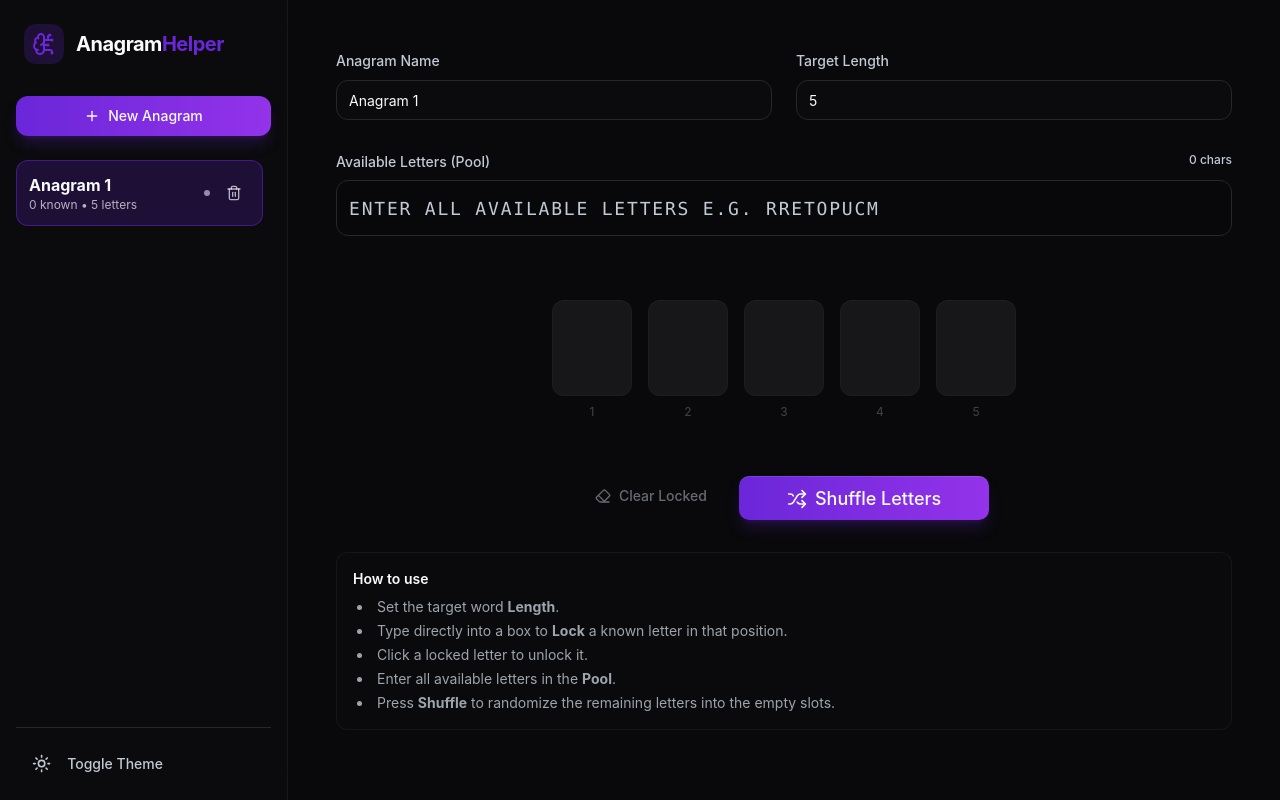
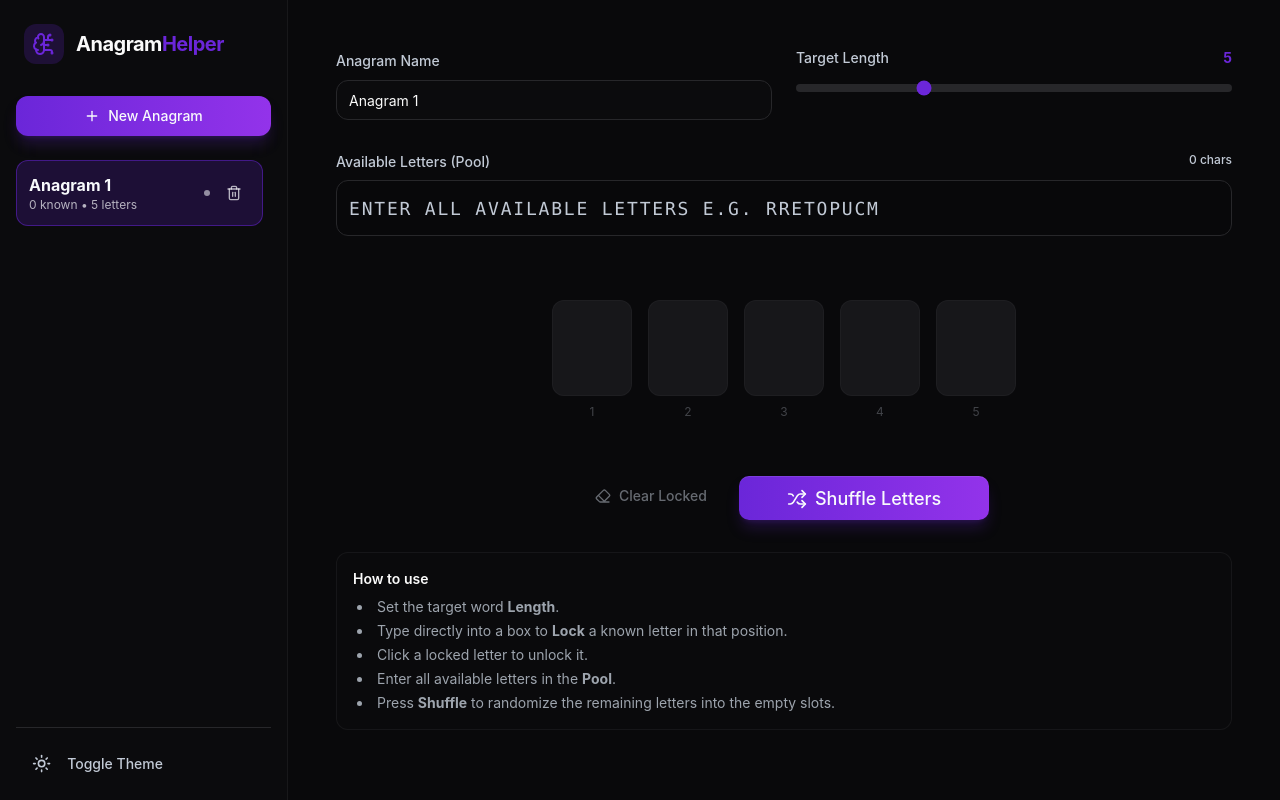
Before and after one commit to bryans99/anagram_helper, a React (Vite) app: page / in a window 1280 px wide. Both pictures are taken after a click on the button "New Anagram". Built offline with nearby package versions, Linux system fonts and the light colour scheme.

Commit message:
fix page reload issue

```diff
--- a/src/App.tsx
+++ b/src/App.tsx
@@ -8,30 +8,38 @@ import { ThemeToggle } from './components/theme-toggle'
 
 function App() {
   const [anagrams, setAnagrams] = useLocalStorage<AnagramData[]>('anagram-helper-data', [])
-  const [selectedId, setSelectedId] = useState<string | null>(null)
-  const [isSidebarOpen, setSidebarOpen] = useState(true)
-
-  // Sync selection to/from URL
-  useEffect(() => {
-    // Initial Load Logic
+  // Initialize state based on URL and storage
+  const [selectedId, setSelectedId] = useState<string | null>(() => {
     const params = new URLSearchParams(window.location.search)
     const nameFromUrl = params.get('name')
-
     if (nameFromUrl) {
       const found = anagrams.find(a => a.name === nameFromUrl)
-      if (found) {
-        setSelectedId(found.id)
-        if (window.innerWidth < 768) setSidebarOpen(false)
-      } else {
-        // Not found
-        setSidebarOpen(true)
-        setSelectedId(null)
-      }
-    } else {
-      // No URL param
-      setSidebarOpen(true)
+      return found ? found.id : null
     }
-  }, []) // Run once on mount
+    return null
+  })
+
+  const [isSidebarOpen, setSidebarOpen] = useState(() => {
+    if (window.innerWidth < 768) {
+      // On mobile, if we have a selected ID (from URL), start closed
+      const params = new URLSearchParams(window.location.search)
+      const nameFromUrl = params.get('name')
+      const found = anagrams.find(a => a.name === nameFromUrl)
+      return !found // Open if not found, Closed if found
+    }
+    return true // Always open on desktop (or default)
+  })
+
+  // Handle URL "Not Found" case on mount if needed, or just let the render handle it.
+  // We still need to listen to popstate if we supported back/forward properly, but for now just sync state->URL.
+
+  /*
+     Effect to clear URL if selectedId becomes null (e.g. deleted or deselected manually)
+     or update it if it changes.
+  */
+  useEffect(() => {
+    // ... existing sync logic ...
+  }, [selectedId, anagrams])
 
   // Update URL when selection or name changes
   useEffect(() => {
--- a/src/components/AnagramSolver.tsx
+++ b/src/components/AnagramSolver.tsx
@@ -2,6 +2,7 @@ import { useState, useEffect, useMemo } from 'react'
 import { Shuffle, Eraser, AlertCircle, Unlock } from 'lucide-react'
 import { Input } from './ui/input'
 import { Button } from './ui/button'
+import { Slider } from './ui/slider'
 import { cn } from '../lib/utils'
 import { validatePool, shuffleArray, type KnownLetters } from '../lib/solver-logic'
 
@@ -115,20 +116,23 @@ export function AnagramSolver({ data, onUpdate }: AnagramSolverProps) {
                         className="bg-card/50 border-border"
                     />
                 </div>
-                <div className="space-y-2">
-                    <label className="text-sm font-medium text-muted-foreground">Target Length</label>
-                    <Input
-                        type="number"
+                <div className="space-y-4">
+                    <div className="flex justify-between items-center">
+                        <label className="text-sm font-medium text-muted-foreground">Target Length</label>
+                        <span className="text-sm font-bold text-primary">{length}</span>
+                    </div>
+                    <Slider
                         min={1}
-                        max={20}
+                        max={15}
+                        step={1}
                         value={length}
-                        onChange={(e) => {
+                        onChange={(e: React.ChangeEvent<HTMLInputElement>) => {
                             const l = parseInt(e.target.value) || 0;
                             setLength(l);
                             onUpdate({ length: l });
                             setShuffledChars([]); // Reset shuffle
                         }}
-                        className="bg-card/50 border-border"
+                        className="w-full"
                     />
                 </div>
             </div>
--- /dev/null
+++ b/src/components/ui/slider.tsx
@@ -0,0 +1,24 @@
+import * as React from "react"
+import { cn } from "../../lib/utils"
+
+export interface SliderProps
+    extends React.InputHTMLAttributes<HTMLInputElement> { }
+
+const Slider = React.forwardRef<HTMLInputElement, SliderProps>(
+    ({ className, ...props }, ref) => {
+        return (
+            <input
+                type="range"
+                className={cn(
+                    "w-full h-2 bg-secondary rounded-lg appearance-none cursor-pointer accent-primary",
+                    className
+                )}
+                ref={ref}
+                {...props}
+            />
+        )
+    }
+)
+Slider.displayName = "Slider"
+
+export { Slider }
```
